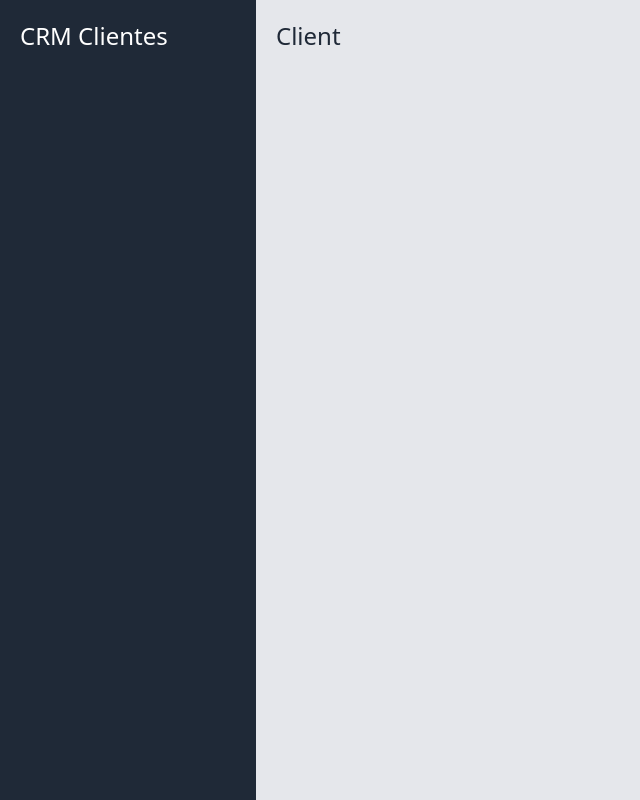
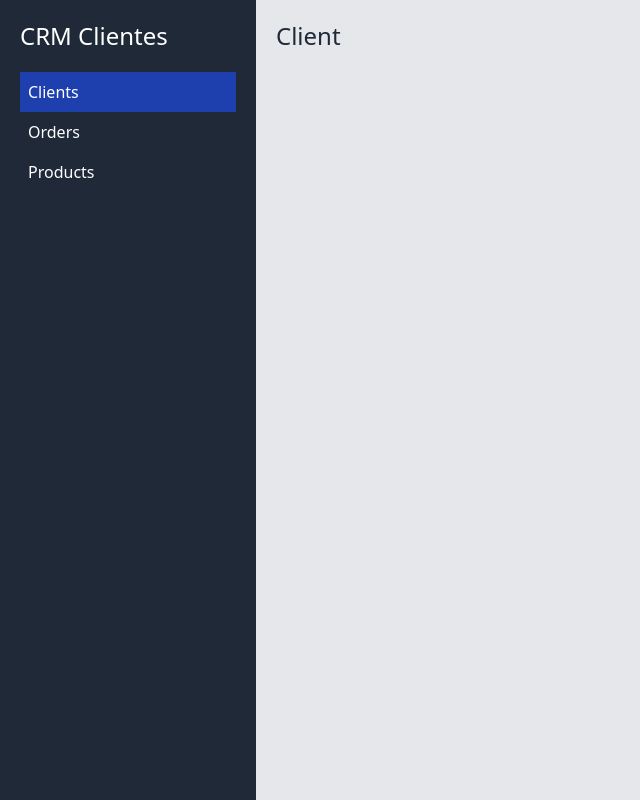
Before and after one commit to raurbanom/CRMClient, a Next.js app: page / in a window 1280 px wide. Shown: the whole page, without its empty margins (0-640 px from the left). Built offline with nearby package versions, Linux system fonts and the light colour scheme.

Commit message:
Add sidebar and navigation

```diff
--- a/components/Sidebar.js
+++ b/components/Sidebar.js
@@ -1,12 +1,35 @@
 import React from 'react';
+import Link from "next/link"
+import { useRouter } from 'next/router';
 
 const Sidebar = () => {
+
+    const router = useRouter();
+    console.log(router.pathname)
+
     return (
         <aside className="bg-gray-800 sm:w-1/3 xl:w-1/5 sm:min-h-screen p-5">
             <div>
                 <p className="text-white text-2xl font-back">CRM Clientes</p>
             </div>
-        </aside>
+            <nav className="mt-5 list-none">
+                <li className={router.pathname === "/" ? "bg-blue-800 p-2" : "p-2"}>
+                    <Link href="/">
+                        <a className="text-white block">Clients</a>
+                    </Link>
+                </li>
+                <li className={router.pathname === "/order" ? "bg-blue-800 p-2" : "p-2"} >
+                    <Link href="/order">
+                        <a className="text-white block">Orders</a>
+                    </Link>
+                </li>
+                <li className={router.pathname === "/product" ? "bg-blue-800 p-2" : "p-2"} >
+                    <Link href="/product">
+                        <a className="text-white block">Products</a>
+                    </Link>
+                </li>
+            </nav >
+        </aside >
     );
 }
 
```
